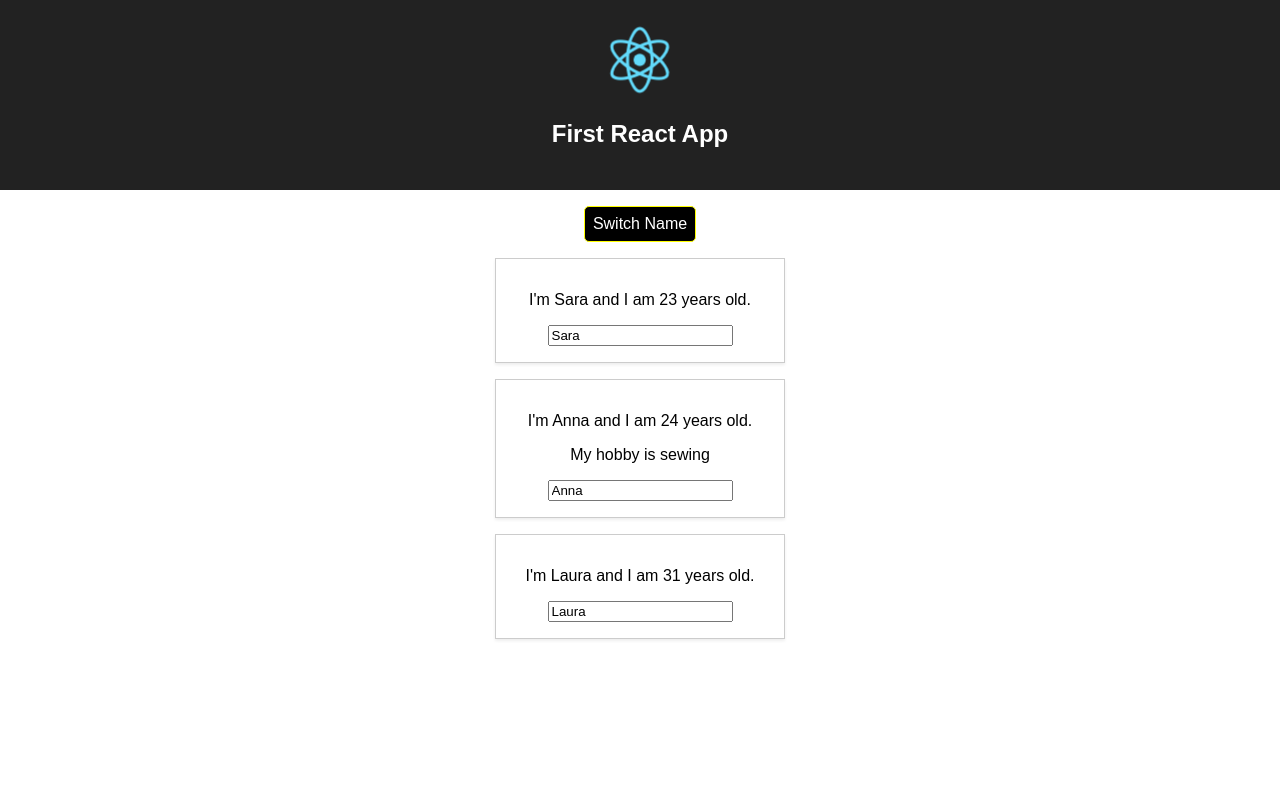
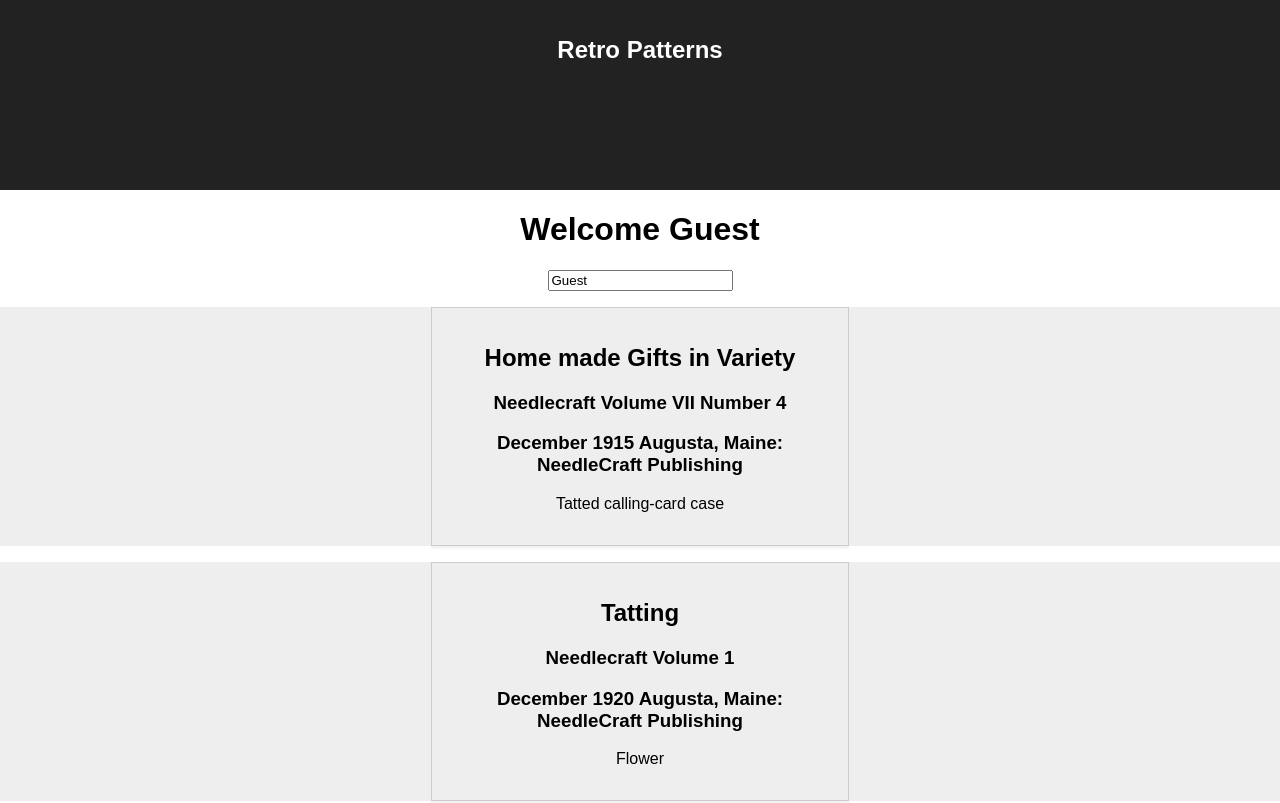
Before and after one commit to Maurina/ReactPractice, a React (Create React App) app: page / in a window 1280 px wide. Shown: the top 803 px of the page. Built offline with nearby package versions, Linux system fonts and the light colour scheme.

Commit message:
practicing adding components, state, and styling

```diff
--- a/src/App.js
+++ b/src/App.js
@@ -2,6 +2,8 @@ import React, { Component } from 'react';
 import logo from './logo.svg';
 import './App.css';
 import Person from './Person/Person';
+import Pattern from './Patterns/Pattern';
+import Welcome from './Welcome/Welcome';
 
 class App extends Component {
   state = {
@@ -10,7 +12,19 @@ class App extends Component {
       {name: 'Anna', age: 24},
       {name: 'Laura', age: 31},
     ],
-    otherState: 'other value'
+    login: [
+      {title: 'Guest'}
+    ],
+    bookInfo: [
+      {titleBook: 'Home made Gifts in Variety',
+        volume: 'Needlecraft Volume VII Number 4',
+        published: 'December 1915 Augusta, Maine:  NeedleCraft Publishing',
+        item:'Tatted calling-card case' },
+        {titleBook: 'Tatting',
+        volume: 'Needlecraft Volume 1',
+        published: 'December 1920 Augusta, Maine:  NeedleCraft Publishing',
+        item:'Flower' }
+    ]
   }
 
   switchNameHandler = (newName) => {
@@ -35,6 +49,14 @@ class App extends Component {
     } )
   }
 
+  loginHandler = (event) => {
+    this.setState({
+      login: [
+        {title: event.target.value}
+      ]
+    })
+  }
+
   render() {
     const style ={
       backgroundColor: 'black',
@@ -50,10 +72,29 @@ class App extends Component {
     return (
       <div className="App">
         <header className="App-header">
-          <img src={logo} className="App-logo" alt="logo" />
-          <h1 className="App-title">First React App</h1>
+          <h1 className="App-title">Retro Patterns</h1>
+
         </header>
 
+        <Welcome
+        loginName = {this.loginHandler}
+        name={this.state.login[0].title}
+        ></Welcome>
+
+        <Pattern
+                titleBook={this.state.bookInfo[0].titleBook}
+                volume={this.state.bookInfo[0].volume}
+                published={this.state.bookInfo[0].published}
+                item={this.state.bookInfo[0].item}
+
+/>
+<Pattern
+                titleBook={this.state.bookInfo[1].titleBook}
+                volume={this.state.bookInfo[1].volume}
+                published={this.state.bookInfo[1].published}
+                item={this.state.bookInfo[1].item}
+
+/>
      {/*    This way of passing references is less efficient */}
         <button
         style={style}
--- /dev/null
+++ b/src/Patterns/Pattern.css
@@ -0,0 +1,13 @@
+.Container{
+    background-color: #eee;
+}
+
+.Pattern {
+    width: 30%;
+    margin: 16px auto;
+    border: 1px solid #ccc;
+    box-shadow: 0 2px 3px #eee;
+    padding: 16px;
+    text-align: center;
+
+}
--- /dev/null
+++ b/src/Patterns/Pattern.js
@@ -0,0 +1,22 @@
+import React from 'react'
+import './Pattern.css'
+
+const pattern = (props) => {
+    return(
+        <div>
+        <div className="Container" >
+
+            <div className="Pattern">
+                <h2> {props.titleBook}</h2>
+                <h3> {props.volume}</h3>
+                <h3> {props.published}</h3>
+                <p> {props.item}</p>
+            </div>
+
+
+
+            </div>
+        </div>
+    )
+    }
+export default pattern;
--- /dev/null
+++ b/src/Welcome/Welcome.js
@@ -0,0 +1,12 @@
+import React from 'react'
+
+const welcome = (props) => {
+    return(
+        <div >
+            <h1>Welcome {props.name}</h1>
+            <input type="text" onChange={props.loginName} value={props.name}/>
+
+        </div>
+    )
+    }
+export default welcome;
```
Also changed, not shown: src/Patterns/Tattingpage1.jpg (added).
